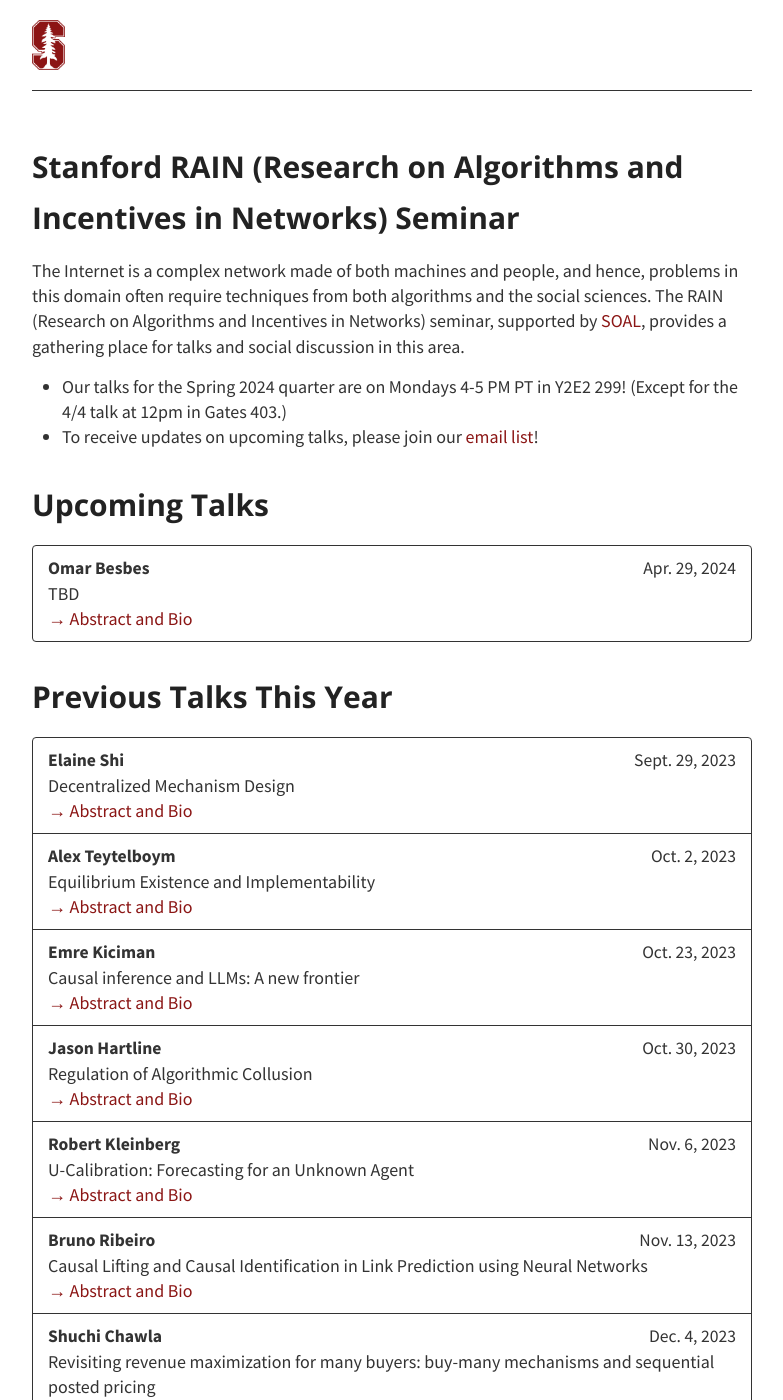
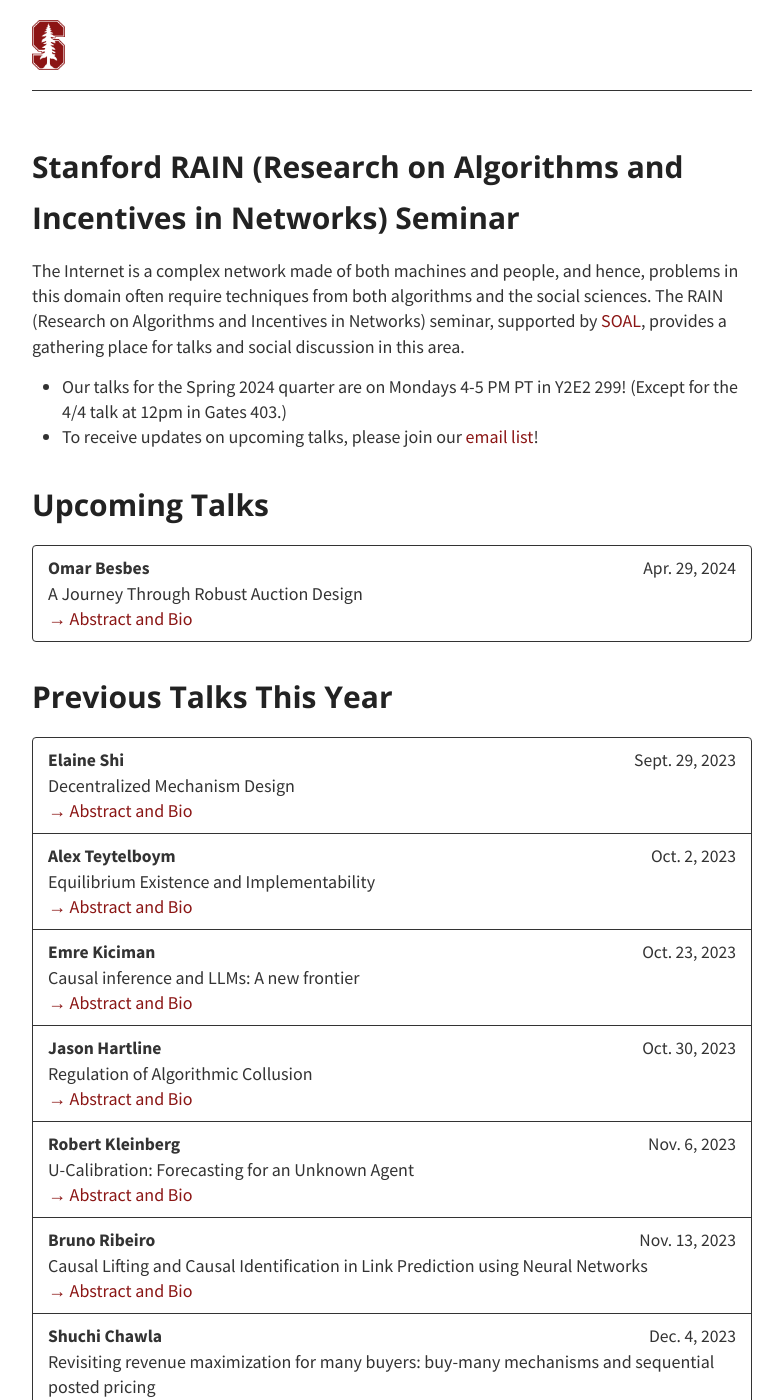
Before and after one commit to stanford-rain-seminar/stanford-rain-seminar.github.io, a Jekyll site: the page built from index.md, in a window 1280 px wide and 1400 px high. Shown: the whole window, without its empty margins (248-1031 px from the left). Built offline with Jekyll 4.4.1, drawn with Linux system fonts in a browser that asks for light colours; nearby versions of some CDN libraries; our own code applies the rules of GitHub Pages for plain Markdown files.

Commit message:
Update talks.yml

```diff
--- a/_data/talks.yml
+++ b/_data/talks.yml
@@ -2,9 +2,11 @@
   members:
     - speaker: Omar Besbes
       date: Apr. 29, 2024
-      title: "TBD"
-      abstract: "TBD"
-      bio: "TBD"
+      title: "A Journey Through Robust Auction Design"
+      abstract: "Auctions are widely used in practice. While also extensively studied in the literature, most of the developments rely on significant assumptions regarding the knowledge of the players. In this work, we consider the setting in which the distribution of values is unknown. We study the design of optimal prior-independent auctions, exploring how the seller should incorporate partial information. We consider various forms of partial information, including distributional classes, correlation structures, support, and potentially market research data. We present general results that yield optimal or near-optimal robust auctions across a range of settings. These results also allow, e.g., to quantify the value of partial information or to uncover novel robust auction formats."
+      bio: "Omar Besbes is the Vikram S. Pandit Professor of Business at Columbia University, where he is a member of the Decision, Risk & Operations division in the Graduate School of Business. He is also a member of the Data Science Institute.
+His primary research interests are in the area of data-driven decision-making with a focus on applications in digital markets. His research has been recognized by multiple prizes including the 2019 Frederick W. Lanchester Prize, the 2017 M&SOM society Young Scholar Prize, the 2013 M&SOM best paper award and the 2012 INFORMS Revenue Management and Pricing Section prize. He serves on the editorial boards of Management Science and Operations Research.
+Omar is a graduate of Ecole Polytechnique (France) and received a M.Sc. in Aero/Astro from Stanford University and a Ph.D. from Columbia University. Before joining Columbia, he was on the faculty at the Wharton School, University of Pennsylvania. "
 
 
 - type: Previous Talks This Year
```
